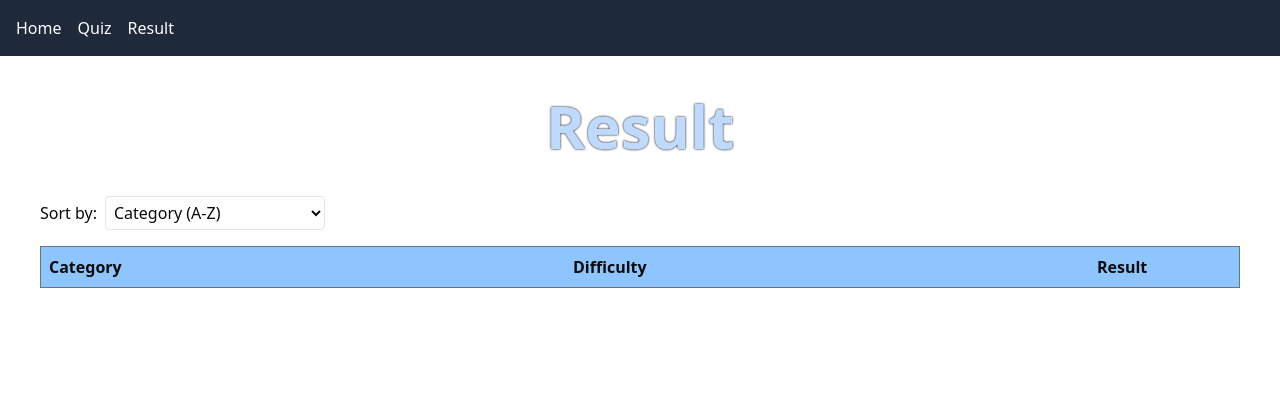
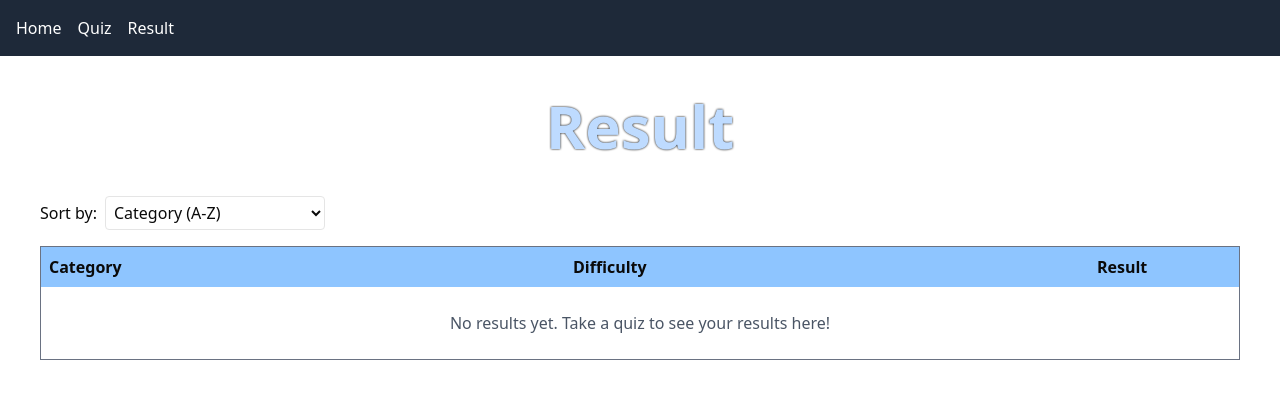
Before and after one commit to S1monG/quizapp, a React (Vite) app: page /result in a window 1280 px wide. Shown: the top 398 px of the page. Built offline with nearby package versions, Linux system fonts and the light colour scheme.

Commit message:
made ResultView prettier

```diff
--- a/src/components/ResultView.tsx
+++ b/src/components/ResultView.tsx
@@ -1,6 +1,6 @@
 import type { QuizData } from "@/types/QuizTypes";
 import React, {useState, useMemo} from "react";
-import { useOutletContext, useParams } from "react-router-dom";
+import { useOutletContext } from "react-router-dom";
 
 type PropsType = {
     quizResults: QuizData[];
@@ -9,44 +9,32 @@ type PropsType = {
 
 function ResultView() {
     const { quizResults } = useOutletContext<PropsType>() || { quizResults: []};
-    const [sortBy, setSortBy] = useState<"category" | "difficulty" | "result" | "correctFirst" | "correctLast">("category");
-
-    const categoryStats = quizResults.reduce((acc, quiz) => {
-        quiz.results.forEach((res) => {
-            const cat = res.category;
-            if (!acc[cat]) {
-                acc[cat] = { total: 0, correct: 0, difficulty: res.difficulty };
-            }
-            acc[cat].total++;
-            if (res.userAnswer === res.correct_answer) acc[cat].correct++;
-        });
-        return acc;
-    }, {} as Record<string, { total: number; correct: number; difficulty: string }>);
+    const [sortBy, setSortBy] = useState<"category" | "difficulty" | "result">("category");
 
     const sortedStats = useMemo(() => {
-        const entries = quizResults.flatMap(quiz => {
+        const entries = quizResults.map(quiz => {
+            const category = quiz.results[0].category;
+            const difficultySet = new Set(quiz.results.map(q => q.difficulty));
+            const difficulty = difficultySet.size === 1 ? quiz.results[0].difficulty : "mixed"; //Denna är något problematisk dock
             const correctCount = quiz.results.filter(q => q.userAnswer === q.correct_answer).length;
             const totalCount = quiz.results.length;
-            const difficultySet = new Set(quiz.results.map(q => q.difficulty));
-            const difficulty = difficultySet.size === 1 ? quiz.results[0].difficulty : "mixed"; //Denna är något problematisk dock
-            const categorySet = new Set(quiz.results.map(q => q.category));
-            const category = categorySet.size === 1 ? quiz.results[0].category : "mixed";
 
             return { category, difficulty, correct: correctCount, total: totalCount };
         });
+
+        const diffOrder = ["easy", "medium", "hard", "mixed"];
 
         switch (sortBy) {
             case "category":
                 return entries.sort((a, b) => a.category.localeCompare(b.category));
             case "difficulty":
-                const diffOrder = ["easy", "medium", "hard", "mixed"];
                 return entries.sort((a, b) => diffOrder.indexOf(a.difficulty) - diffOrder.indexOf(b.difficulty));
             case "result":
                 return entries.sort((a, b) => (b.correct / b.total) - (a.correct / a.total));
             default:
                 return entries;
         }
-    }, [categoryStats, sortBy]);
+    }, [quizResults, sortBy]);
 
 
     return (
@@ -67,7 +55,13 @@ function ResultView() {
                 <div className="font-bold bg-blue-300 p-2">Difficulty</div>
                 <div className="font-bold bg-blue-300 p-2">Result</div>
 
-                {sortedStats.map((stats, index) => (
+                {sortedStats.length === 0 ? (
+                    <div className="col-span-3 text-center text-gray-600 p-6">
+                        No results yet. Take a quiz to see your results here!
+                    </div>
+                ) : (
+
+                sortedStats.map((stats, index) => (
 
                     <React.Fragment key={index}>
                         <div className={`p-2 ${index % 2 === 0 ? "bg-blue-50" : "bg-white"}`}>
@@ -82,7 +76,8 @@ function ResultView() {
                             <div className="col-span-3 border-t border-gray-300"></div>
                         )}
                     </React.Fragment>
-                ))}
+                ))
+            )}
             </div>
         </div>
     )
```
